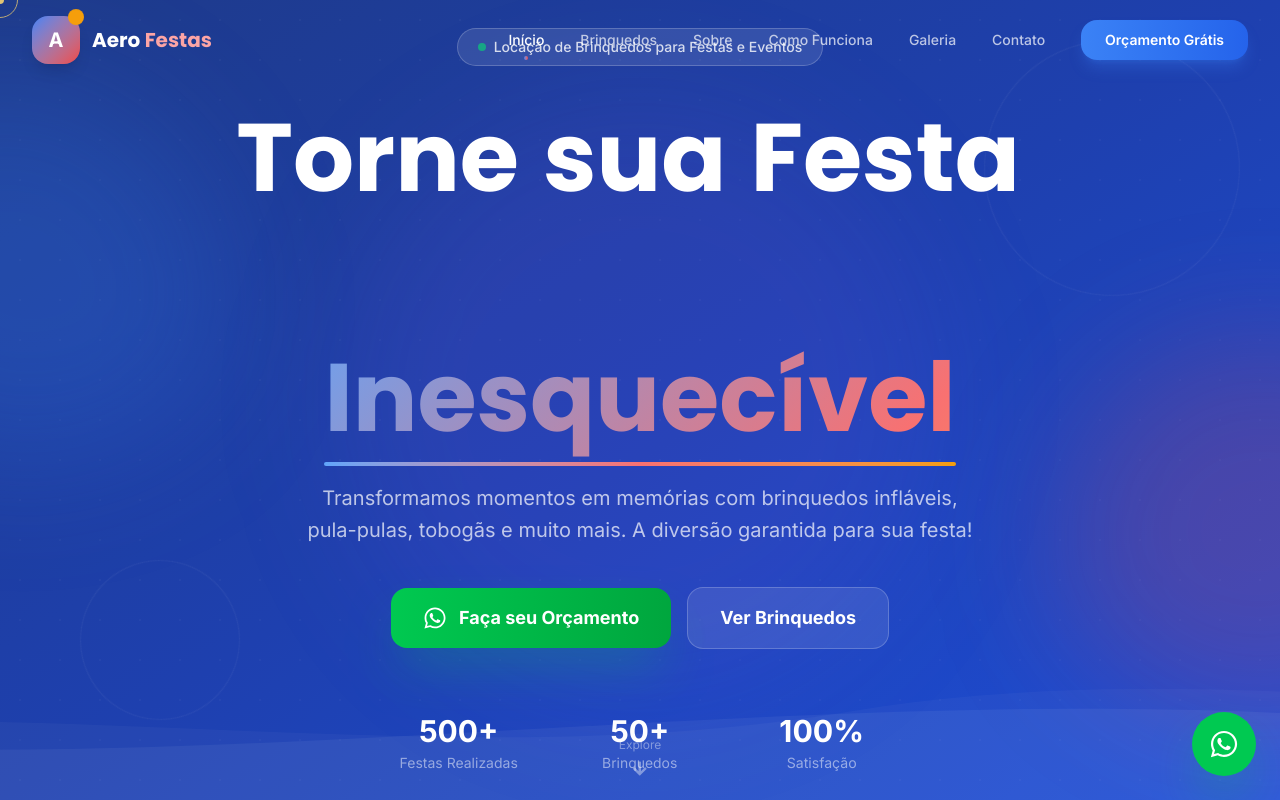
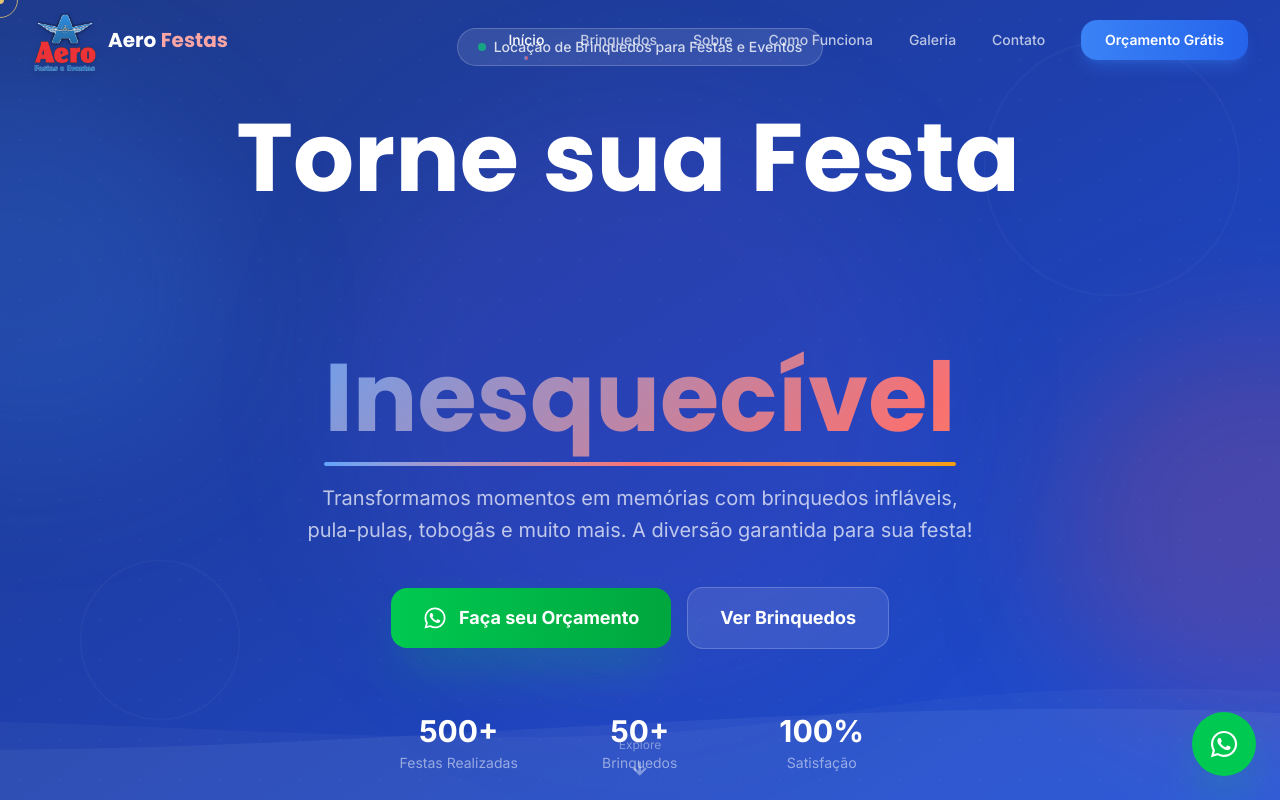
Before and after one commit to leandrokarlitos-collab/aero-festas, a Next.js app: page / in a window 1280 px wide. Shown: the top 800 px of the page. Built offline with nearby package versions, Linux system fonts and the light colour scheme.

Commit message:
fix(types): correct framer-motion Variants type error & feat(ui): use custom logo image instead of css

```diff
--- a/src/app/page.tsx
+++ b/src/app/page.tsx
@@ -39,14 +39,8 @@ function LoadingScreen({ onComplete }: { onComplete: () => void }) {
           transition={{ duration: 0.8, type: 'spring', stiffness: 150 }}
           className="mb-8"
         >
-          <div className="w-24 h-24 mx-auto rounded-3xl bg-gradient-to-br from-primary-400 to-secondary-500 flex items-center justify-center shadow-2xl">
-            <motion.span
-              animate={{ rotateY: [0, 360] }}
-              transition={{ duration: 2, repeat: Infinity, ease: 'linear' }}
-              className="text-white text-4xl font-bold"
-            >
-              A
-            </motion.span>
+          <div className="w-32 h-32 mx-auto flex items-center justify-center drop-shadow-2xl">
+            <img src="/images/logo.png" alt="Logo Aero Festas" className="w-full h-full object-contain" />
           </div>
         </motion.div>
 
--- a/src/components/Footer.tsx
+++ b/src/components/Footer.tsx
@@ -37,8 +37,8 @@ export default function Footer() {
           {/* Brand */}
           <div>
             <div className="flex items-center gap-3 mb-4">
-              <div className="w-10 h-10 rounded-xl bg-gradient-to-br from-primary-500 to-secondary-500 flex items-center justify-center">
-                <span className="text-white font-bold">A</span>
+              <div className="w-12 h-12 flex items-center justify-center drop-shadow-md">
+                <img src="/images/logo.png" alt="Logo Aero Festas" className="w-full h-full object-contain" />
               </div>
               <span className="text-xl font-bold font-heading">
                 Aero <span className="text-secondary-400">Festas</span>
--- a/src/components/Navbar.tsx
+++ b/src/components/Navbar.tsx
@@ -68,11 +68,8 @@ export default function Navbar() {
               whileHover={{ scale: 1.05 }}
               whileTap={{ scale: 0.95 }}
             >
-              <div className="relative">
-                <div className="w-12 h-12 rounded-2xl bg-gradient-to-br from-primary-500 to-secondary-500 flex items-center justify-center shadow-lg group-hover:shadow-primary-500/40 transition-shadow duration-300">
-                  <span className="text-white font-bold text-xl">A</span>
-                </div>
-                <div className="absolute -top-1 -right-1 w-4 h-4 bg-accent-gold rounded-full animate-bounce" />
+              <div className="relative w-12 h-12 sm:w-16 sm:h-16 flex items-center justify-center drop-shadow-md group-hover:drop-shadow-xl transition-all duration-300">
+                <img src="/images/logo.png" alt="Logo Aero Festas" className="w-full h-full object-contain" />
               </div>
               <div>
                 <span className={`text-xl font-bold font-heading transition-colors duration-300 ${
```
Also changed, not shown: Logo Aero Festas.png (added), public/images/logo.png (added).
